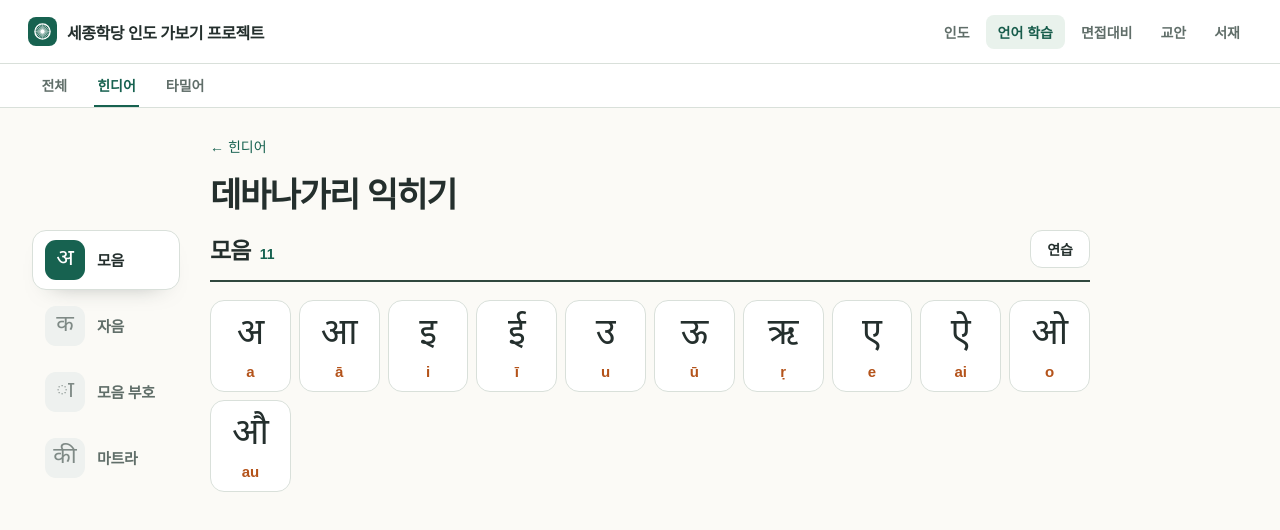
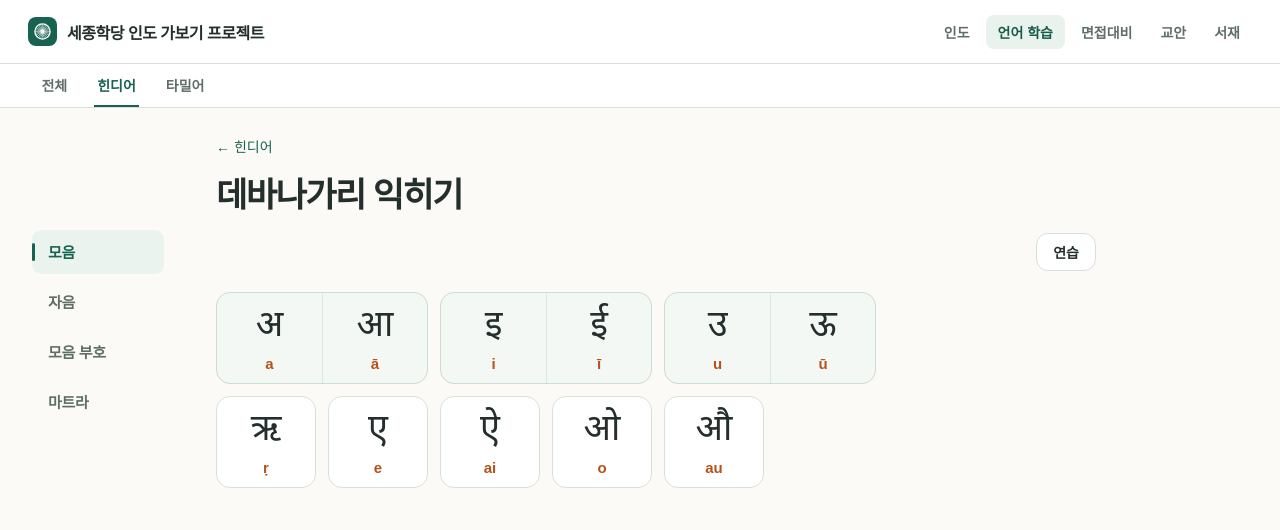
Before and after one commit to baggychani/Sejong_India, a React (Vite) app: page /learn/hindi/script in a window 1280 px wide. Shown: the top 530 px of the page. Built offline with nearby package versions, Linux system fonts and the light colour scheme; a web font is replaced by a local one.

Commit message:
style(script): group vowels and align symbol cards

```diff
--- a/src/pages/HindiScriptPage.tsx
+++ b/src/pages/HindiScriptPage.tsx
@@ -12,6 +12,8 @@ const { consonants, dotted, vowels, signs, marks, places } = LETTERS;
 
 type Item = { glyph: string; roman: string };
 const vowelItems: Item[] = Object.entries(vowels).map(([glyph, roman]) => ({ glyph, roman }));
+const vowelPairs = [["अ", "आ"], ["इ", "ई"], ["उ", "ऊ"]];
+const pairedVowels = new Set(vowelPairs.flat());
 // 자음표: 소리 내는 자리별 다섯 줄, 그리고 나머지 자음.
 const columns = ["무성음", "무성 유기음", "유성음", "유성 유기음", "비음"];
 const stopRows = places.map(([place, letters]) => ({ place, letters: Array.from(letters) }));
@@ -21,6 +23,9 @@ const consonantItems: Item[] = [...Object.entries(consonants).map(([glyph, roman
 const signItems = Object.entries(signs).map(([sign, roman]) => ({ sign, roman, vowel: Object.keys(vowels).find(vowel => vowels[vowel] === roman)! }));
 const markNames: Record<string, string> = { "ं": "아누스와라", "ँ": "찬드라빈두", "ः": "비사르가" };
 const markItems = Object.entries(marks).map(([mark, roman]) => ({ glyph: RING + mark, roman, name: markNames[mark] }));
+const otherMarks = [...markItems,
+  { glyph: RING + VIRAMA, name: "비라마", roman: "" },
+  { glyph: RING + NUKTA, name: "누크타", roman: "" }];
 // 자음끼리 붙여 쓰는 대표적인 모양.
 const conjuncts = [["क", "ष"], ["त", "र"], ["ज", "ञ"], ["श", "र"], ["स", "त"], ["न", "य"], ["च", "छ"], ["द", "य"], ["प", "र"]]
   .map(([first, second]) => ({ first, second, glyph: first + VIRAMA + second, roman: consonants[first] + consonants[second] }));
@@ -107,7 +112,7 @@ function Section({ id, title, count, note, make, children }: { id: string; title
   const [drilling, setDrilling] = useState(false);
   return <section className="sc-section" id={id} aria-labelledby={`${id}-title`}>
     <header className="sc-head">
-      <h2 id={`${id}-title`}>{title}{count !== undefined && <small>{count}</small>}</h2>
+      <h2 className="sc-sr-only" id={`${id}-title`}>{title}{count !== undefined && <small> {count}</small>}</h2>
       <button type="button" className="word-ghost sc-practice" aria-pressed={drilling} onClick={() => setDrilling(!drilling)}>연습</button>
     </header>
     {note && <p className="sc-note">{note}</p>}
@@ -143,15 +148,15 @@ function Builder() {
       <p className="sc-result-roman">{done ? <><span>{consonants[consonant]}</span><span className="is-vowel">{sign === VIRAMA ? "" : sign ? signs[sign] : "a"}</span></> : "\u00A0"}</p>
     </div>
     <div className="sc-picks is-signs" role="group" aria-label="모음 부호">
-      {endings.map(ending => <button type="button" key={ending.sign || "none"} aria-pressed={ending.sign === sign} onClick={() => setSign(ending.sign)}>
-        <span lang="hi">{ending.label}</span><small>{ending.roman || "\u00A0"}</small>
+      {endings.map(ending => <button type="button" key={ending.sign || "none"} aria-label={ending.roman ? `${ending.label} (${ending.roman})` : "비라마"} aria-pressed={ending.sign === sign} onClick={() => setSign(ending.sign)}>
+        <span lang="hi">{ending.label}</span>
       </button>)}
     </div>
   </div>;
 }
 
-// 네 부분은 한 번에 하나씩 본다. 탭의 글자는 그 부분의 대표 글자다.
-const tabs = [["vowels", "모음", "अ"], ["consonants", "자음", "क"], ["signs", "모음 부호", RING + "\u093E"], ["combine", "마트라", "की"]] as const;
+// 네 부분은 한 번에 하나씩 본다.
+const tabs = [["vowels", "모음"], ["consonants", "자음"], ["signs", "모음 부호"], ["combine", "마트라"]] as const;
 type TabId = typeof tabs[number][0];
 
 export function HindiScriptPage() {
@@ -159,7 +164,14 @@ export function HindiScriptPage() {
   const [active, setActive] = useState<TabId>("vowels");
   const parts: Record<TabId, ReactNode> = {
     vowels: <Section key="vowels" id="vowels" title="모음" count={vowelItems.length} make={fromList(vowelItems)}>
-      <div className="sc-tiles">{vowelItems.map(item => <Tile key={item.glyph} {...item} />)}</div>
+      <div className="sc-vowels">
+        <div className="sc-vowel-pairs">
+          {vowelPairs.map(pair => <div className="sc-vowel-pair" key={pair[0]} role="group" aria-label={`${vowels[pair[0]]} · ${vowels[pair[1]]}`}>
+            {pair.map(glyph => <Tile key={glyph} glyph={glyph} roman={vowels[glyph]} />)}
+          </div>)}
+        </div>
+        <div className="sc-vowel-rest">{vowelItems.filter(item => !pairedVowels.has(item.glyph)).map(item => <Tile key={item.glyph} {...item} />)}</div>
+      </div>
     </Section>,
 
     consonants: <Section key="consonants" id="consonants" title="자음" count={consonantItems.length} make={fromList(consonantItems.map(item => ({ glyph: item.glyph, roman: `${item.roman}a` })))}>
@@ -193,9 +205,9 @@ export function HindiScriptPage() {
       <div className="sc-group">
         <h3>그 밖의 부호</h3>
         <div className="sc-signs">
-          {markItems.map(item => <div className="sc-sign" key={item.glyph}><b lang="hi">{item.glyph}</b><span>{item.name}</span><em>{item.roman}</em></div>)}
-          <div className="sc-sign"><b lang="hi">{RING + VIRAMA}</b><span>비라마</span></div>
-          <div className="sc-sign"><b lang="hi">{RING + NUKTA}</b><span>누크타</span></div>
+          {otherMarks.map(item => <div className="sc-sign sc-mark" key={item.glyph}>
+            <b lang="hi">{item.glyph}</b><span>{item.name}</span><em>{item.roman}</em>
+          </div>)}
         </div>
       </div>
     </Section>,
@@ -217,8 +229,8 @@ export function HindiScriptPage() {
     <h1 className="script-title">데바나가리 익히기</h1>
     <div className="script-layout">
     <div className="script-tabs" role="tablist" aria-label="글자 종류">
-      {tabs.map(([id, title, glyph]) => <button type="button" role="tab" key={id} aria-selected={active === id} onClick={() => setActive(id)}>
-        <b lang="hi" aria-hidden="true">{glyph}</b><span>{title}</span>
+      {tabs.map(([id, title]) => <button type="button" role="tab" key={id} aria-selected={active === id} onClick={() => setActive(id)}>
+        <span>{title}</span>
       </button>)}
     </div>
     <div className="script-body">
--- a/src/styles/script.css
+++ b/src/styles/script.css
@@ -1,6 +1,6 @@
 /* 데바나가리 익히기 */
 .script-page {
-  display: grid; grid-template-columns: 148px minmax(0, 880px) minmax(0, 1fr); column-gap: 30px; align-items: start;
+  display: grid; grid-template-columns: 132px minmax(0, 880px) minmax(0, 1fr); column-gap: 52px; align-items: start;
   max-width: 1300px; margin: 0 auto; padding: 28px clamp(16px, 4vw, 32px) 96px;
 }
 .script-page > .words-head, .script-title { grid-column: 2; }
@@ -12,18 +12,16 @@
 .script-body { grid-column: 2; grid-row: 3; min-width: 0; }
 .script-tabs { grid-column: 1; grid-row: 3; position: sticky; top: calc(var(--header-h) + 64px); display: grid; gap: 6px; }
 .script-tabs button {
-  display: flex; align-items: center; gap: 12px; padding: 9px 14px 9px 12px; border: 1px solid transparent; border-radius: 14px; background: transparent;
+  position: relative; display: flex; align-items: center; min-height: 44px; padding: 10px 16px; border: 0; border-radius: 9px; background: transparent;
   color: var(--muted); font: inherit; text-align: left; cursor: pointer; transition: border-color .15s, background .15s, color .15s;
 }
-.script-tabs button b { flex: none; display: grid; place-items: center; width: 40px; height: 40px; border-radius: 11px; background: #eef1ef; color: #7f8a86; font-size: 23px; font-weight: 500; line-height: 1; transition: background .15s, color .15s; }
 .script-tabs button span { font-size: 15px; font-weight: 650; letter-spacing: -.02em; white-space: nowrap; }
-.script-tabs button:hover { background: #fff; border-color: var(--line); }
-.script-tabs button[aria-selected=true] { border-color: var(--line); background: #fff; color: var(--ink); box-shadow: 0 12px 24px -20px rgb(36 47 45 / .5); }
-.script-tabs button[aria-selected=true] b { background: var(--accent); color: #fff; }
+.script-tabs button:hover { background: #f0f4f1; }
+.script-tabs button[aria-selected=true] { background: #eaf3ee; color: var(--accent); }
+.script-tabs button[aria-selected=true]::before { content: ""; position: absolute; left: 0; top: 13px; bottom: 13px; width: 3px; border-radius: 3px; background: var(--accent); }
 .sc-section { margin-top: 0; scroll-margin-top: calc(var(--header-h) + 64px); }
-.sc-head { display: flex; align-items: center; justify-content: space-between; gap: 12px; padding-bottom: 12px; border-bottom: 2px solid #30483e; }
-.sc-head h2 { margin: 0; font-size: 23px; letter-spacing: -.035em; }
-.sc-head h2 small { margin-left: 9px; color: var(--accent); font-size: 14px; font-weight: 700; letter-spacing: 0; }
+.sc-head { display: flex; align-items: center; justify-content: flex-end; min-height: 44px; }
+.sc-sr-only { position: absolute; width: 1px; height: 1px; padding: 0; margin: -1px; overflow: hidden; clip-path: inset(50%); white-space: nowrap; border: 0; }
 .word-ghost.sc-practice { height: 38px; padding: 0 16px; }
 .sc-note { margin: 14px 0 0; color: var(--muted); font-size: 14px; line-height: 1.7; word-break: keep-all; }
 .sc-group { margin-top: 26px; }
@@ -37,6 +35,14 @@
 .sc-tile i { font-style: normal; font-size: 15px; font-weight: 650; color: #b4531a; }
 .sc-tile.is-consonant i { color: var(--ink); }
 .sc-tile i em { font-style: normal; font-weight: 500; color: #d39a72; }
+
+/* 첫 줄은 세 쌍, 둘째 줄은 나머지 다섯 모음. 쌍은 하나의 테두리로 묶는다. */
+.sc-vowels { max-width: 660px; margin-top: 18px; display: grid; gap: 12px; }
+.sc-vowel-pairs { display: grid; grid-template-columns: repeat(3, minmax(0, 1fr)); gap: 12px; }
+.sc-vowel-pair { display: grid; grid-template-columns: repeat(2, minmax(0, 1fr)); border: 1px solid #c9ddd1; border-radius: 14px; background: #f3f8f5; overflow: hidden; }
+.sc-vowel-pair .sc-tile { min-width: 0; border: 0; border-radius: 0; background: transparent; }
+.sc-vowel-pair .sc-tile + .sc-tile { border-left: 1px solid #dce9e1; }
+.sc-vowel-rest { display: grid; grid-template-columns: repeat(6, minmax(0, 1fr)); gap: 12px; }
 
 /* 자음표: 줄은 소리 내는 자리, 칸은 소리 내는 방법 */
 .sc-grid { display: grid; gap: 8px; margin-top: 18px; }
@@ -53,6 +59,9 @@
 .sc-sign span i { font-style: normal; font-size: 19px; line-height: 1.5; color: #7f8a86; }
 .sc-sign span i + i::before { content: "+"; margin-right: 8px; font-family: inherit; font-size: 12px; color: #b3bcb8; }
 .sc-sign em { font-style: normal; font-size: 15px; font-weight: 650; color: #b4531a; }
+.sc-sign.sc-mark { grid-template-rows: 56px 30px 22px; align-items: center; }
+.sc-mark > span { align-items: center; justify-content: center; }
+.sc-mark > em { line-height: 22px; }
 
 /* 합치기: 고른 자음과 부호가 한 글자가 된다 */
 .sc-builder { display: grid; grid-template-columns: auto minmax(0, 1fr); grid-template-areas: "consonants result" ". signs"; align-items: center; gap: 18px 24px; margin-top: 18px; padding: clamp(16px, 3vw, 26px); border: 1px solid var(--line); border-radius: 20px; background: #fff; box-shadow: 0 22px 46px -34px rgb(36 47 45 / .38); }
@@ -68,13 +77,11 @@
 .sc-picks { display: flex; flex-wrap: wrap; justify-content: center; gap: 5px; padding-top: 12px; border-top: 1px solid var(--line); }
 .sc-picks button { display: grid; place-items: center; min-width: 44px; height: 46px; padding: 0 6px; border: 1px solid var(--line); border-radius: 10px; background: #fff; color: var(--ink); font-size: 22px; line-height: 1; cursor: pointer; transition: border-color .12s, background .12s; }
 .sc-result { grid-area: result; }
-.sc-picks.is-signs { grid-area: signs; display: grid; grid-template-columns: repeat(12, minmax(0, 1fr)); }
-.sc-picks.is-signs button { min-width: 0; }
+.sc-picks.is-signs { grid-area: signs; display: grid; grid-template-columns: repeat(auto-fit, minmax(44px, 1fr)); gap: 8px; width: 100%; max-width: 340px; justify-self: center; }
 /* 자음은 자음표의 줄 그대로 왼쪽에 세운다. */
 .sc-picks.is-consonants { grid-area: consonants; display: grid; gap: 5px; padding: 0 24px 0 0; border-top: 0; border-right: 1px solid var(--line); }
 .sc-pick-row { display: grid; grid-template-columns: repeat(5, 44px); gap: 5px; }
-.sc-picks.is-signs button { height: 58px; min-width: 50px; align-content: center; gap: 2px; }
-.sc-picks button small { color: #b4531a; font-family: inherit; font-size: 11px; font-weight: 650; }
+.sc-picks.is-signs button { height: 52px; min-width: 0; align-content: center; }
 .sc-picks button:hover { border-color: #a9bdb4; }
 .sc-picks button[aria-pressed=true] { border-color: var(--accent); background: #e8f3ec; color: var(--accent); }
 
@@ -89,18 +96,18 @@
 .sc-drill-choices button.is-correct { border-color: #2f9e68; background: #e6f5ec; color: #145c3a; }
 .sc-drill-choices button.is-wrong { border-color: #dd5a43; background: #fcebe7; color: #94301f; }
 
-@media (max-width: 760px) {
+@media (max-width: 960px) {
   .script-page { grid-template-columns: minmax(0, 1fr); }
   .script-page > .words-head, .script-title, .script-body, .script-tabs { grid-column: 1; grid-row: auto; }
   .script-tabs { position: static; grid-template-columns: repeat(4, minmax(0, 1fr)); margin-bottom: 20px; }
-  .script-tabs button { flex-direction: column; gap: 5px; padding: 8px 2px; text-align: center; }
-  .script-tabs button b { width: 36px; height: 36px; font-size: 21px; }
+  .script-tabs button { justify-content: center; padding: 8px 2px; text-align: center; }
+  .script-tabs button[aria-selected=true]::before { left: 25%; right: 25%; top: auto; bottom: 0; width: auto; height: 2px; }
   .script-tabs button span { font-size: 12px; }
   .sc-builder { grid-template-columns: minmax(0, 1fr); grid-template-areas: "result" "consonants" "signs"; }
   .sc-picks.is-consonants { padding: 12px 0 0; border-right: 0; border-top: 1px solid var(--line); justify-content: center; }
-  .sc-picks.is-signs { grid-template-columns: repeat(6, minmax(0, 1fr)); }
 }
 @media (max-width: 560px) {
+  .sc-vowel-pairs, .sc-vowel-rest { gap: 6px; }
   .sc-tiles { grid-template-columns: repeat(auto-fill, minmax(62px, 1fr)); gap: 6px; }
   .sc-tile b, .sc-sign b { font-size: 30px; }
   /* 좁은 화면에서는 자리 이름을 줄 위로 올리고 다섯 칸을 꽉 채운다. */
@@ -113,3 +120,7 @@
   .sc-picks button { min-width: 40px; height: 42px; font-size: 20px; }
   .sc-pick-row { grid-template-columns: repeat(5, 42px); }
 }
+@media (max-width: 380px) {
+  .sc-vowel-pairs { grid-template-columns: repeat(2, minmax(0, 1fr)); }
+  .sc-vowel-rest { grid-template-columns: repeat(3, minmax(0, 1fr)); }
+}
```
